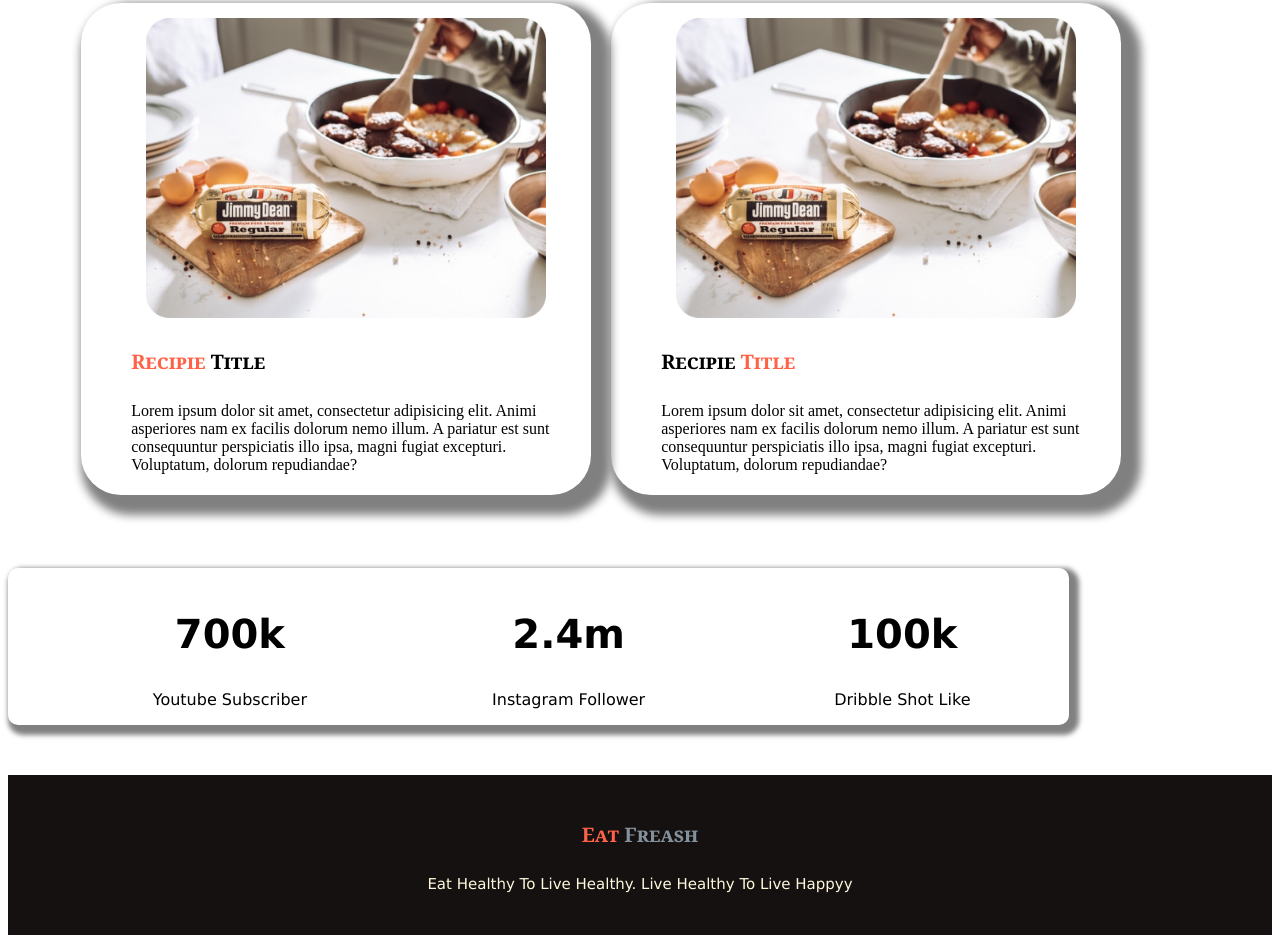
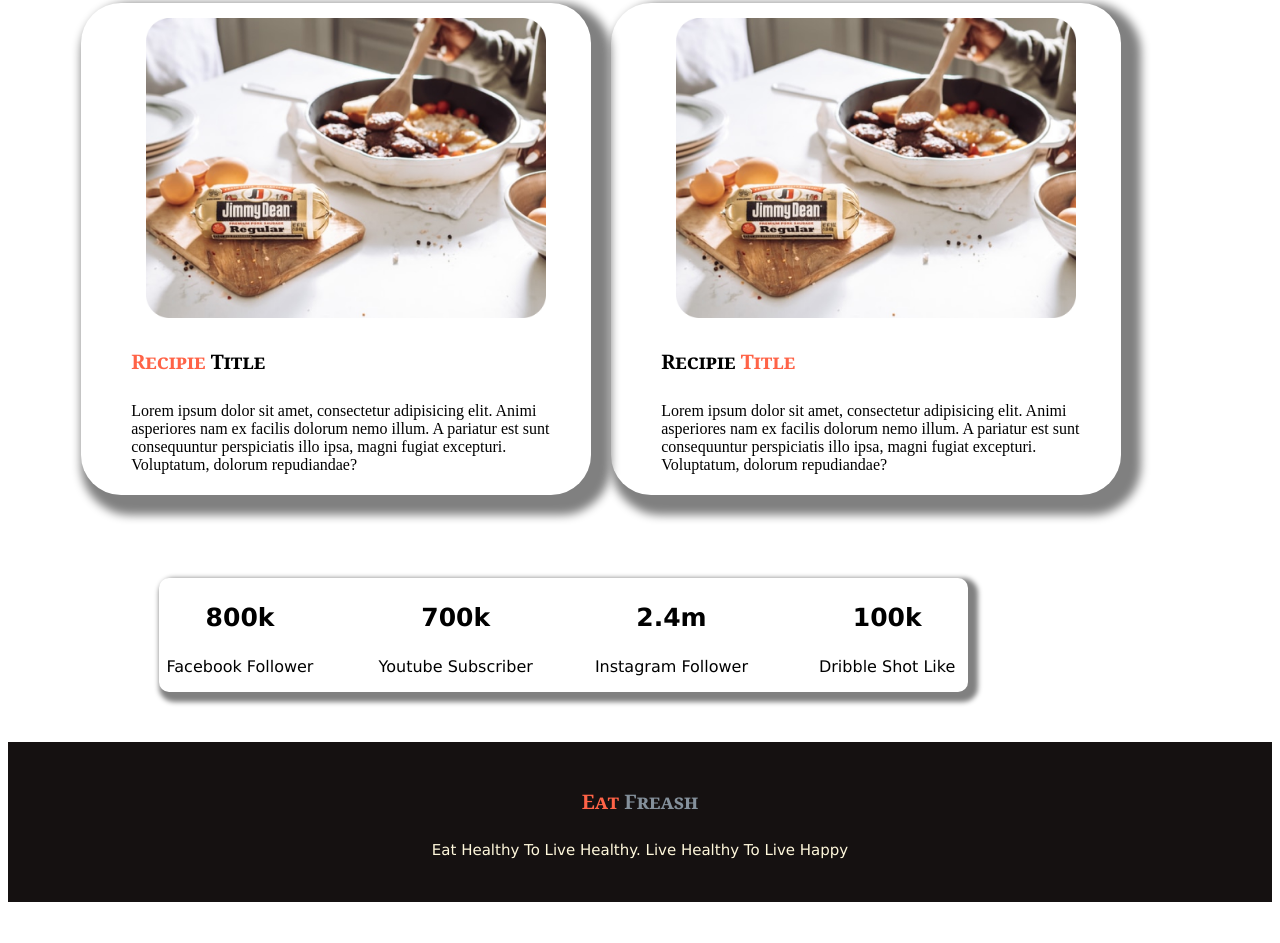
Before and after one commit to nahidn228/eat-healthy, a plain HTML site: page index.html in a window 1280 px wide. Shown: the part 1598-2541 px from the top of the page. After the commit the page ends 2508 px from the top, so only its background shows below. Drawn offline with Linux system fonts and the light colour scheme.

Commit message:
complete

```diff
--- a/index.html
+++ b/index.html
@@ -79,18 +79,29 @@
       </div>
     </div>
     <div class="section5">
+      <div class="blank"></div>
+
+      <div class="box-shadow">
+      <div class="fb">
+        <h3>800k</h3>
+        <p>Facebook Follower</p>
+      </div>
       <div class="youtube">
-        <h2>700k</h2>
+        <h3>700k</h3>
         <p>Youtube Subscriber</p>
       </div>
       <div class="insta">
-        <h2>2.4m</h2>
+        <h3>2.4m</h3>
         <p>Instagram Follower</p>
       </div>
       <div class="dribble">
-        <h2>100k</h2>
+        <h3>100k</h3>
         <p>Dribble Shot Like</p>
       </div>
+    </div>
+
+      <div class="blank1"></div>
+
 
     </div>
 
@@ -98,7 +109,7 @@
     </div>
     <footer><br>
       <h4><span>Eat</span> Freash</h4>
-      <p id="footer">Eat Healthy To Live Healthy. Live Healthy To Live Happyy </p>
+      <p id="footer">Eat Healthy To Live Healthy. Live Healthy To Live Happy</p>
     </footer>
   </body>
 </html>
--- a/style.css
+++ b/style.css
@@ -138,26 +138,47 @@ span {
   padding-left: 15px;
   padding-top: 10px;
 }
+
 .section5 {
   display: flex;
+  padding-left: 40px;
   width: 80%;
   padding: 10px 0px 0px 50px;
-  box-shadow: 5px 5px 5px 5px gray;
+
   border-radius: 10px;
   align-items: center;
   font-family: "Lucida Sans", "Lucida Sans Regular", "Lucida Grande",
     "Lucida Sans Unicode", Geneva, Verdana, sans-serif;
 }
+.box-shadow {
+  width: 80%;
+  display: flex;
+  padding-left: 0px;
+  box-shadow: 5px 5px 5px 5px gray;
+  border-radius: 10px;
+  align-items: center;
+  justify-content: space-between;
+}
+.blank {
+  width: 10%;
+}
+.blank1 {
+  width: 10%;
+}
+.fb {
+  width: 20%;
+  text-align: center;
+}
 .youtube {
-  width: 34%;
+  width: 20%;
   text-align: center;
 }
 .insta {
-  width: 33%;
+  width: 20%;
   text-align: center;
 }
 .dribble {
-  width: 33%;
+  width: 20%;
   text-align: center;
 }
 footer {
```
